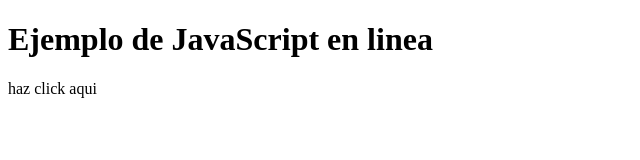
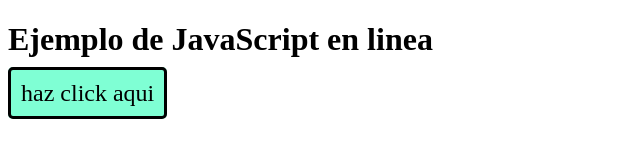
Before and after one commit to TitorGates27/Universidad, a plain HTML site: page ejemplo_alert.html in a window 1280 px wide. Shown: the whole page, without its empty margins (0-640 px from the left). Drawn offline with Linux system fonts and the light colour scheme.

Commit message:
Se agrega todo de la clase 12 de noviembre 2025

```diff
--- a/ejemplo_alert.html
+++ b/ejemplo_alert.html
@@ -9,13 +9,22 @@
     <main>
         <style>
             p {
+                display: inline;
+                text-align: center;
+                border: solid;
+                font-size: 24px;
+                border-radius: 5px;
+                padding: 10px;
+                background-color: aquamarine;
                 cursor: pointer;
             }
         </style>
         <h1>Ejemplo de JavaScript en linea</h1>
-        <p onclick="alert('haz hecho clic')">
+        <p onclick="alert('Haz presionado la tecla, atrevid@ (*o*)')"
+        onmouseleave="alert('No me dejes TT_TT')">
             haz click aqui
         </p>
     </main>
+    <!----->
 </body>
 </html>
```
